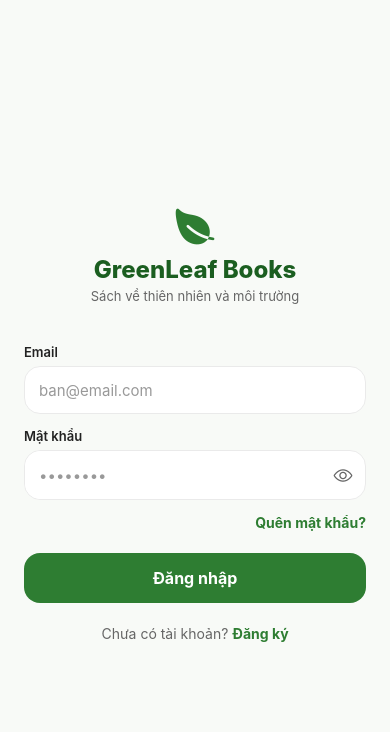
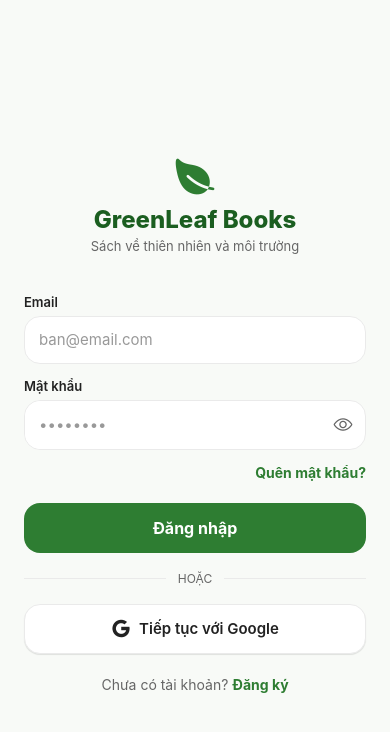
Before and after one commit to TuAnh6point9/SDN302Project, a React Native app in the folder mobile/: screen /Login in a window 390 px wide. Shown: the top 732 px of the page. Built offline with nearby package versions, Linux system fonts and the light colour scheme; no server answers.

Commit message:
feat(mobile): add Google OAuth sign-in/sign-up support via react-native-webview

```diff
--- a/mobile/package.json
+++ b/mobile/package.json
@@ -20,7 +20,8 @@
     "react-native-reanimated": "4.2.1",
     "react-native-safe-area-context": "~5.6.2",
     "react-native-screens": "~4.23.0",
-    "react-native-svg": "15.15.3"
+    "react-native-svg": "15.15.3",
+    "react-native-webview": "13.16.0"
   },
   "devDependencies": {
     "@types/react": "~19.2.2",
--- a/mobile/src/screens/LoginScreen.tsx
+++ b/mobile/src/screens/LoginScreen.tsx
@@ -4,11 +4,12 @@ import { NativeStackNavigationProp } from '@react-navigation/native-stack';
 import React, { useState } from 'react';
 import {
   ActivityIndicator, KeyboardAvoidingView, Platform, ScrollView,
-  StyleSheet, Text, TextInput, TouchableOpacity, View,
+  StyleSheet, Text, TextInput, TouchableOpacity, View, Modal,
 } from 'react-native';
 import { SafeAreaView } from 'react-native-safe-area-context';
+import { WebView } from 'react-native-webview';
 import { authApi } from '../api';
-import { getApiErrorMessage } from '../api/client';
+import { getApiErrorMessage, API_BASE_URL, setAuthToken } from '../api/client';
 import { useAuth } from '../context/AuthContext';
 import { AuthStackParamList } from '../navigation/types';
 import { colors, radius } from '../theme/colors';
@@ -23,6 +24,7 @@ export default function LoginScreen() {
   const [showPassword, setShowPassword] = useState(false);
   const [error, setError] = useState('');
   const [loading, setLoading] = useState(false);
+  const [googleModalVisible, setGoogleModalVisible] = useState(false);
 
   const handleLogin = async () => {
     if (!email.trim() || !password) {
@@ -96,6 +98,17 @@ export default function LoginScreen() {
                 : <Text style={styles.buttonText}>Đăng nhập</Text>}
             </TouchableOpacity>
 
+            <View style={styles.orDivider}>
+              <View style={styles.dividerLine} />
+              <Text style={styles.orText}>Hoặc</Text>
+              <View style={styles.dividerLine} />
+            </View>
+
+            <TouchableOpacity style={styles.googleBtn} onPress={() => setGoogleModalVisible(true)}>
+              <Ionicons name="logo-google" size={20} color={colors.text} style={{ marginRight: 8 }} />
+              <Text style={styles.googleBtnText}>Tiếp tục với Google</Text>
+            </TouchableOpacity>
+
             <TouchableOpacity onPress={() => navigation.navigate('Register')} style={styles.linkWrap}>
               <Text style={styles.linkMuted}>
                 Chưa có tài khoản? <Text style={styles.link}>Đăng ký</Text>
@@ -104,6 +117,46 @@ export default function LoginScreen() {
           </View>
         </ScrollView>
       </KeyboardAvoidingView>
+
+      <Modal
+        visible={googleModalVisible}
+        animationType="slide"
+        onRequestClose={() => setGoogleModalVisible(false)}
+      >
+        <SafeAreaView style={{ flex: 1, backgroundColor: '#fff' }}>
+          <View style={styles.modalHeader}>
+            <TouchableOpacity onPress={() => setGoogleModalVisible(false)} style={styles.closeBtn}>
+              <Ionicons name="close" size={24} color={colors.text} />
+            </TouchableOpacity>
+            <Text style={styles.modalHeaderTitle}>Đăng nhập Google</Text>
+            <View style={{ width: 24 }} />
+          </View>
+          <WebView
+            source={{ uri: `${API_BASE_URL}/api/auth/google` }}
+            style={{ flex: 1 }}
+            onNavigationStateChange={async (navState) => {
+              const url = navState.url;
+              if (url.includes('/auth-callback')) {
+                const match = url.match(/token=([^&]+)/);
+                if (match && match[1]) {
+                  const token = match[1];
+                  setGoogleModalVisible(false);
+                  setLoading(true);
+                  try {
+                    setAuthToken(token);
+                    const user = await authApi.getMe();
+                    await login(user, token);
+                  } catch (err) {
+                    setError('Đăng nhập bằng Google thất bại');
+                  } finally {
+                    setLoading(false);
+                  }
+                }
+              }
+            }}
+          />
+        </SafeAreaView>
+      </Modal>
     </SafeAreaView>
   );
 }
@@ -149,4 +202,58 @@ const styles = StyleSheet.create({
   linkWrap: { alignItems: 'center', marginTop: 16 },
   linkMuted: { color: colors.textSecondary, fontSize: 14 },
   link: { color: colors.primary, fontWeight: '700' },
+  orDivider: {
+    flexDirection: 'row',
+    alignItems: 'center',
+    marginVertical: 12,
+  },
+  dividerLine: {
+    flex: 1,
+    height: 1,
+    backgroundColor: colors.border,
+  },
+  orText: {
+    marginHorizontal: 12,
+    color: colors.textSecondary,
+    fontSize: 12,
+    textTransform: 'uppercase',
+  },
+  googleBtn: {
+    flexDirection: 'row',
+    backgroundColor: '#fff',
+    borderWidth: 1,
+    borderColor: colors.border,
+    borderRadius: radius.md,
+    height: 50,
+    alignItems: 'center',
+    justifyContent: 'center',
+    shadowColor: '#000',
+    shadowOffset: { width: 0, height: 1 },
+    shadowOpacity: 0.1,
+    shadowRadius: 1,
+    elevation: 1,
+  },
+  googleBtnText: {
+    color: colors.text,
+    fontSize: 15,
+    fontWeight: '600',
+  },
+  modalHeader: {
+    flexDirection: 'row',
+    alignItems: 'center',
+    justifyContent: 'space-between',
+    paddingHorizontal: 16,
+    height: 56,
+    borderBottomWidth: 1,
+    borderBottomColor: colors.border,
+    backgroundColor: '#fff',
+  },
+  closeBtn: {
+    padding: 4,
+  },
+  modalHeaderTitle: {
+    fontSize: 16,
+    fontWeight: '700',
+    color: colors.text,
+  },
 });
--- a/mobile/src/screens/RegisterScreen.tsx
+++ b/mobile/src/screens/RegisterScreen.tsx
@@ -4,11 +4,13 @@ import { NativeStackNavigationProp } from '@react-navigation/native-stack';
 import React, { useState } from 'react';
 import {
   ActivityIndicator, KeyboardAvoidingView, Platform, ScrollView,
-  StyleSheet, Text, TextInput, TouchableOpacity, View,
+  StyleSheet, Text, TextInput, TouchableOpacity, View, Modal,
 } from 'react-native';
 import { SafeAreaView } from 'react-native-safe-area-context';
+import { WebView } from 'react-native-webview';
 import { authApi } from '../api';
-import { getApiErrorMessage } from '../api/client';
+import { getApiErrorMessage, API_BASE_URL, setAuthToken } from '../api/client';
+import { useAuth } from '../context/AuthContext';
 import { AuthStackParamList } from '../navigation/types';
 import { colors, radius } from '../theme/colors';
 
@@ -16,6 +18,7 @@ type Nav = NativeStackNavigationProp<AuthStackParamList>;
 
 export default function RegisterScreen() {
   const navigation = useNavigation<Nav>();
+  const { login } = useAuth();
   const [name, setName] = useState('');
   const [email, setEmail] = useState('');
   const [phone, setPhone] = useState('');
@@ -23,6 +26,7 @@ export default function RegisterScreen() {
   const [confirm, setConfirm] = useState('');
   const [error, setError] = useState('');
   const [loading, setLoading] = useState(false);
+  const [googleModalVisible, setGoogleModalVisible] = useState(false);
 
   const handleRegister = async () => {
     if (name.trim().length < 2) return setError('Tên tối thiểu 2 ký tự');
@@ -88,9 +92,60 @@ export default function RegisterScreen() {
             <TouchableOpacity style={styles.button} onPress={handleRegister} disabled={loading}>
               {loading ? <ActivityIndicator color="#fff" /> : <Text style={styles.buttonText}>Đăng ký</Text>}
             </TouchableOpacity>
+
+            <View style={styles.orDivider}>
+              <View style={styles.dividerLine} />
+              <Text style={styles.orText}>Hoặc</Text>
+              <View style={styles.dividerLine} />
+            </View>
+
+            <TouchableOpacity style={styles.googleBtn} onPress={() => setGoogleModalVisible(true)}>
+              <Ionicons name="logo-google" size={20} color={colors.text} style={{ marginRight: 8 }} />
+              <Text style={styles.googleBtnText}>Tiếp tục với Google</Text>
+            </TouchableOpacity>
           </View>
         </ScrollView>
       </KeyboardAvoidingView>
+
+      <Modal
+        visible={googleModalVisible}
+        animationType="slide"
+        onRequestClose={() => setGoogleModalVisible(false)}
+      >
+        <SafeAreaView style={{ flex: 1, backgroundColor: '#fff' }}>
+          <View style={styles.modalHeader}>
+            <TouchableOpacity onPress={() => setGoogleModalVisible(false)} style={styles.closeBtn}>
+              <Ionicons name="close" size={24} color={colors.text} />
+            </TouchableOpacity>
+            <Text style={styles.modalHeaderTitle}>Đăng nhập Google</Text>
+            <View style={{ width: 24 }} />
+          </View>
+          <WebView
+            source={{ uri: `${API_BASE_URL}/api/auth/google` }}
+            style={{ flex: 1 }}
+            onNavigationStateChange={async (navState) => {
+              const url = navState.url;
+              if (url.includes('/auth-callback')) {
+                const match = url.match(/token=([^&]+)/);
+                if (match && match[1]) {
+                  const token = match[1];
+                  setGoogleModalVisible(false);
+                  setLoading(true);
+                  try {
+                    setAuthToken(token);
+                    const user = await authApi.getMe();
+                    await login(user, token);
+                  } catch (err) {
+                    setError('Đăng nhập bằng Google thất bại');
+                  } finally {
+                    setLoading(false);
+                  }
+                }
+              }
+            }}
+          />
+        </SafeAreaView>
+      </Modal>
     </SafeAreaView>
   );
 }
@@ -123,4 +178,58 @@ const styles = StyleSheet.create({
     marginTop: 16,
   },
   buttonText: { color: '#fff', fontSize: 16, fontWeight: '700' },
+  orDivider: {
+    flexDirection: 'row',
+    alignItems: 'center',
+    marginVertical: 12,
+  },
+  dividerLine: {
+    flex: 1,
+    height: 1,
+    backgroundColor: colors.border,
+  },
+  orText: {
+    marginHorizontal: 12,
+    color: colors.textSecondary,
+    fontSize: 12,
+    textTransform: 'uppercase',
+  },
+  googleBtn: {
+    flexDirection: 'row',
+    backgroundColor: '#fff',
+    borderWidth: 1,
+    borderColor: colors.border,
+    borderRadius: radius.md,
+    height: 50,
+    alignItems: 'center',
+    justifyContent: 'center',
+    shadowColor: '#000',
+    shadowOffset: { width: 0, height: 1 },
+    shadowOpacity: 0.1,
+    shadowRadius: 1,
+    elevation: 1,
+  },
+  googleBtnText: {
+    color: colors.text,
+    fontSize: 15,
+    fontWeight: '600',
+  },
+  modalHeader: {
+    flexDirection: 'row',
+    alignItems: 'center',
+    justifyContent: 'space-between',
+    paddingHorizontal: 16,
+    height: 56,
+    borderBottomWidth: 1,
+    borderBottomColor: colors.border,
+    backgroundColor: '#fff',
+  },
+  closeBtn: {
+    padding: 4,
+  },
+  modalHeaderTitle: {
+    fontSize: 16,
+    fontWeight: '700',
+    color: colors.text,
+  },
 });
```
Also changed, not shown: 1 other file (tests, documents, lock files or other folders).
